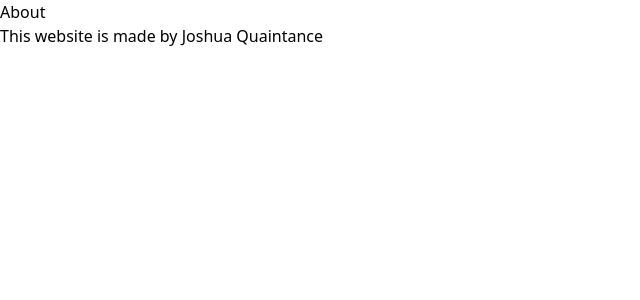
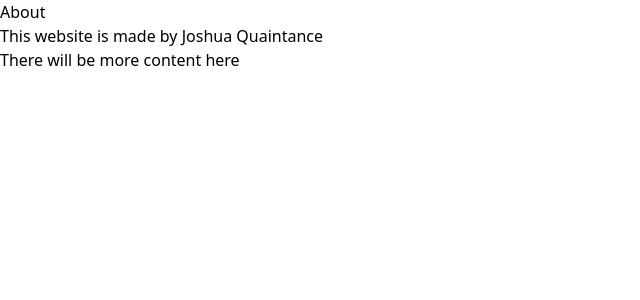
Before and after one commit to WSU-kduncan/f23cicd-JoshQuaintance, a SvelteKit app in the folder website/: page /about in a window 1280 px wide. Shown: the top 300 px of the page, without its empty margins (0-640 px from the left). Built offline with nearby package versions, Linux system fonts and the light colour scheme.

Commit message:
update work

```diff
--- a/website/src/routes/about/+page.svelte
+++ b/website/src/routes/about/+page.svelte
@@ -2,5 +2,5 @@
     <h1>About</h1>
 
     <p>This website is made by Joshua Quaintance</p>
-
+    <p>There will be more content here</p>
 </div>
```
